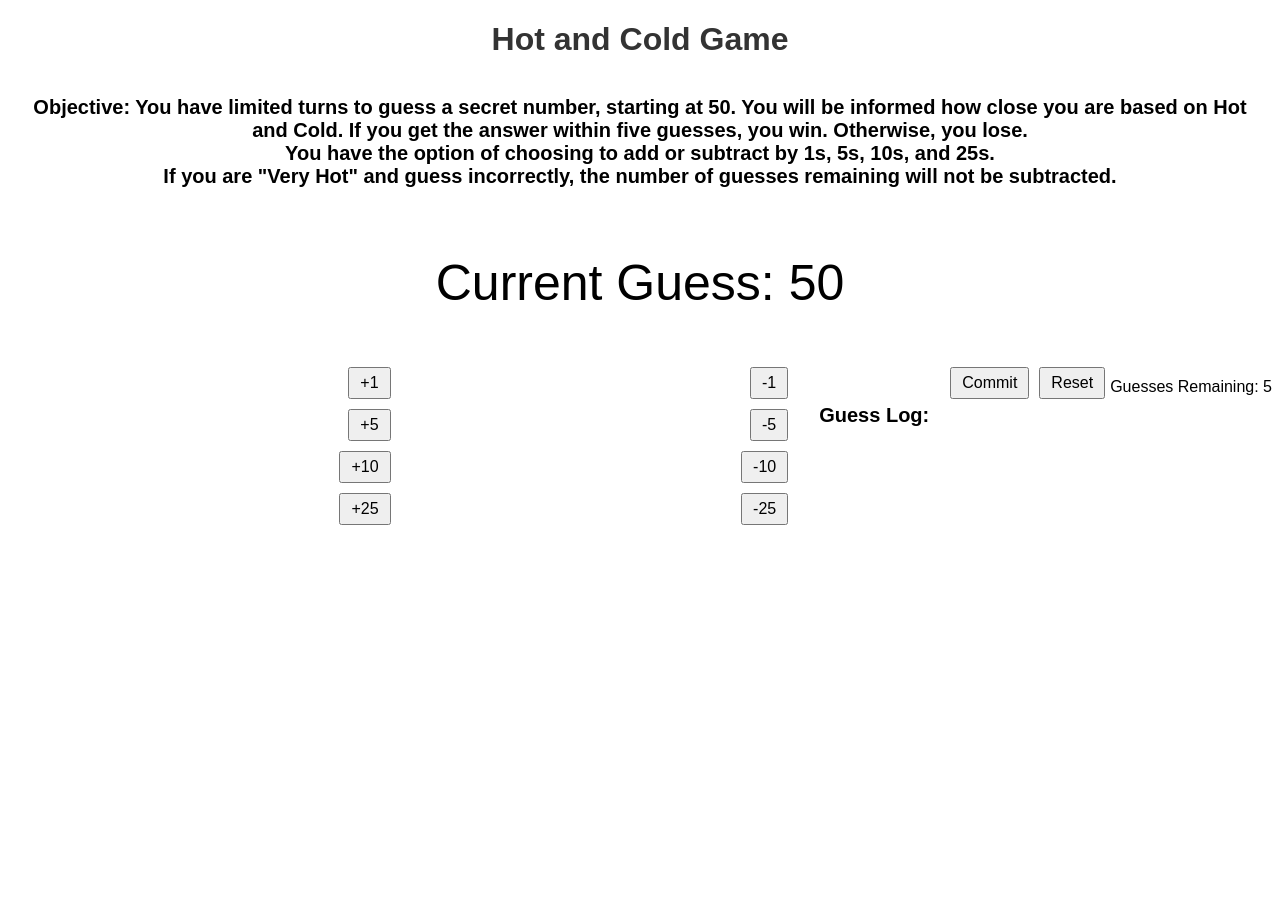
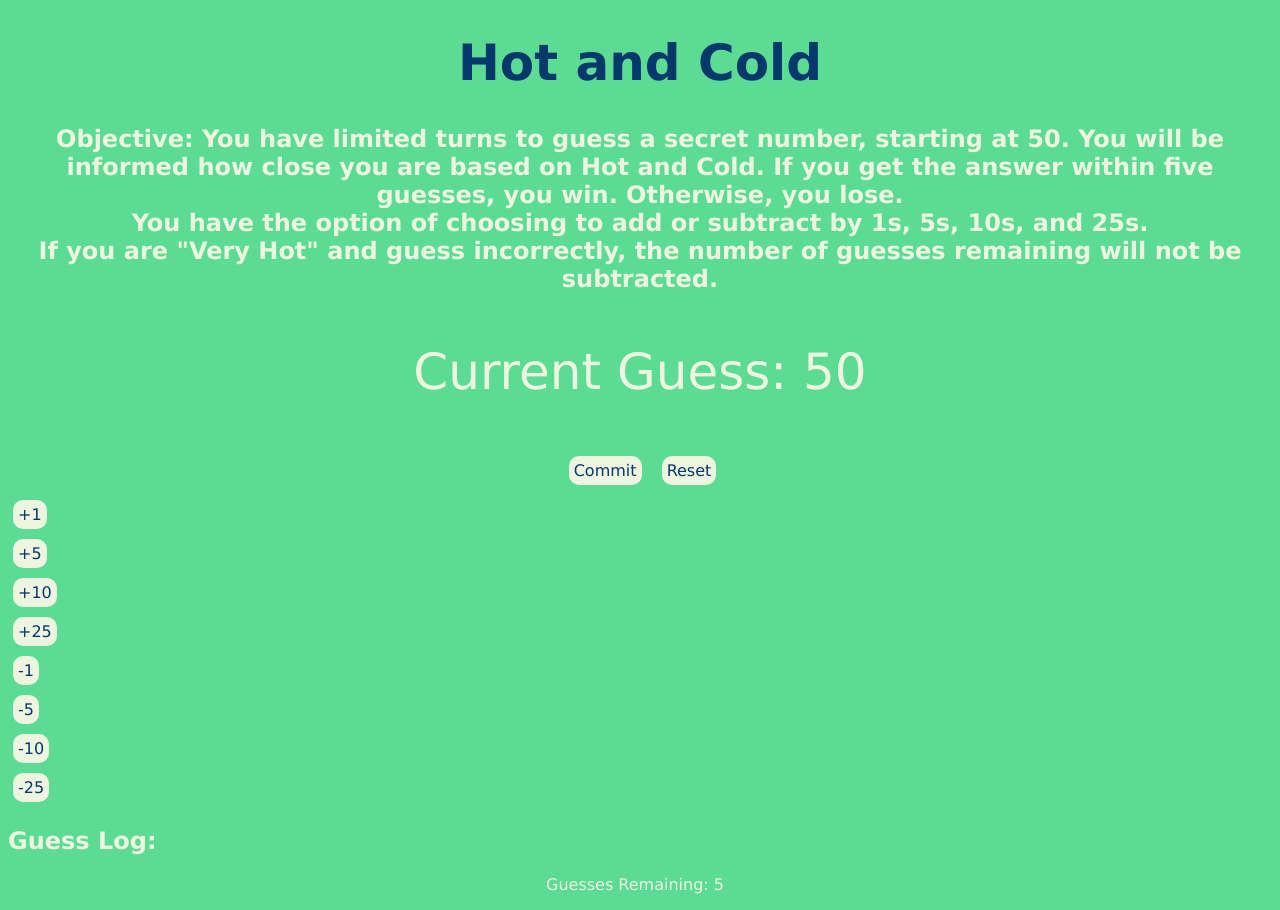
Before and after one commit to helenq2006/jsprogram, a plain HTML site: page index.html in a window 1280 px wide. Before the commit the page ends 800 px from the top, so only its background shows below. Drawn offline with Linux system fonts and the light colour scheme.

Commit message:
added css

```diff
--- a/index.html
+++ b/index.html
@@ -3,11 +3,11 @@
 <head>
     <meta charset="UTF-8">
     <meta name="viewport" content="width=device-width, initial-scale=1.0">
-    <title>Hot and Cold Game</title>
-    <link rel="stylesheet" type="text/css" href="style.css">
+    <title>Hot and Cold</title>
+    <link rel="stylesheet" href="style.css">
 </head>
 <body>
-    <h1>Hot and Cold Game</h1>
+    <h1>Hot and Cold</h1>
     <h2>Objective: You have limited turns to guess a secret number, starting at 50. You will be informed how close you are based on Hot and Cold.
         If you get the answer within five guesses, you win. Otherwise, you lose.
         <br>
@@ -21,9 +21,13 @@
     <p>Current Guess: <span id="currentGuess">50</span></p>
     </div>
 
+    <!--buttons-->
+<div id="commit-reset">
+    <button id="commit">Commit</button>
+    <button id="reset">Reset</button>
+</div>
 
-    <!--buttons-->
-    <div class="buttons">
+
 <div class="column">
         <div class="add-buttons">
     <button id="add1">+1</button>
@@ -40,7 +44,6 @@
     <button id="sub10">-10</button>
     <button id="sub25">-25</button>
     </div>
-</div>
 
     <!--log-->
     <div id="guessLog">
@@ -48,8 +51,6 @@
         <ul id="logList"></ul>
     </div>
 
-    <button id="commit">Commit</button>
-    <button id="reset">Reset</button>
 
     <p>Guesses Remaining: <span id="guessesRemaining">5</span></p>
 
--- a/style.css
+++ b/style.css
@@ -1,37 +1,58 @@
 body {
     text-align: center;
-    font-family: Arial, sans-serif;
+    font-family: Verdana, sans-serif;
+    background-color: #5CDB95;
+    color: #EDF5E1;
 }
+
 
 h1 {
     color: #333;
-    text-size: 30px;
+    font-size: 50px;
+    /* font-family: "Arial Black", sans-serif; */
+    align-items: center;
+    color: #05386B;
 }
 
-h2 {
-    font-size: 20px;
-    padding: 16px;
+
+
+p {
+    font-family: Verdana, sans-serif;
+    color: #EDF5E1;
 }
 
 button {
     margin: 5px;
-    padding: 5px 10px;
+    padding: 5px ;
     font-size: 16px;
+    font-family: Verdana, sans-serif;
+    margin-bottom: 10px;
+    margin-left: 10px;
+    border-radius: 10px;
+    border: none;
+    transition: background-color 0.15s, color 0.15s;
+    background-color: #EDF5E1;
+    color: #05386B;
+
 }
 
-.buttons {
-    justify-content: space-between;
-    display: flex;
-    justify-content: space-between;
-    align-items: flex-start;
-    margin-bottom: 20px;
-
+button:hover {
+    background-color: #05386B;
+    color: #EDF5E1
 }
 
 .add-buttons, .subtract-buttons {
     display: flex;
     flex-direction: column;
-    align-items: flex-end;
+    align-items: flex-start;
+
+}
+
+#commit-reset {
+    align-items: center;
+    text-align: center;
+    flex-direction: row;
+    margin-top: 5px;
 }
 
 .add-buttons button, .subtract-buttons button {
```
